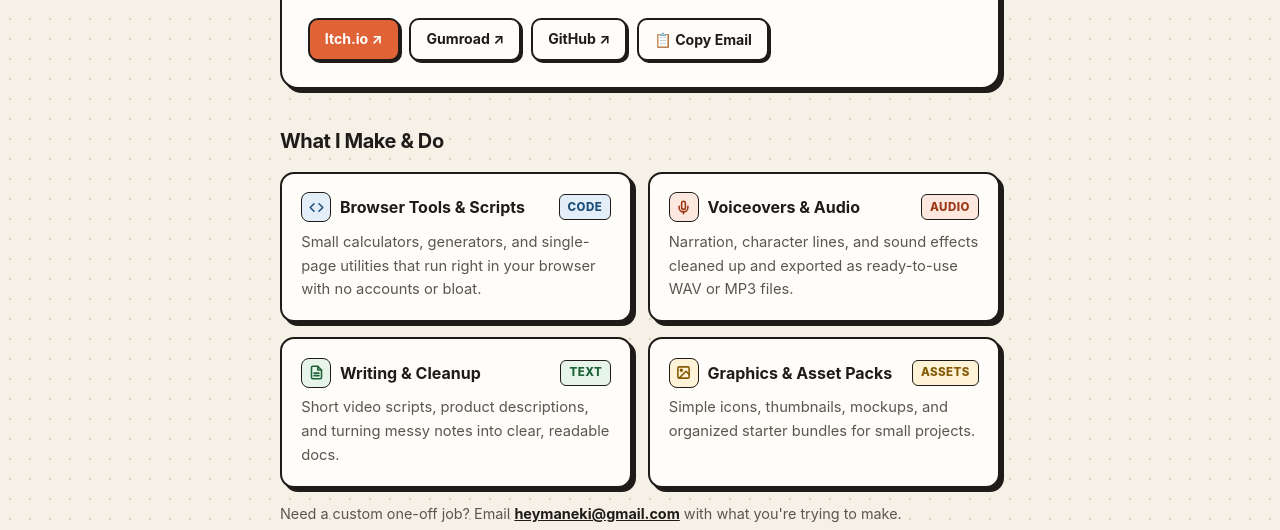
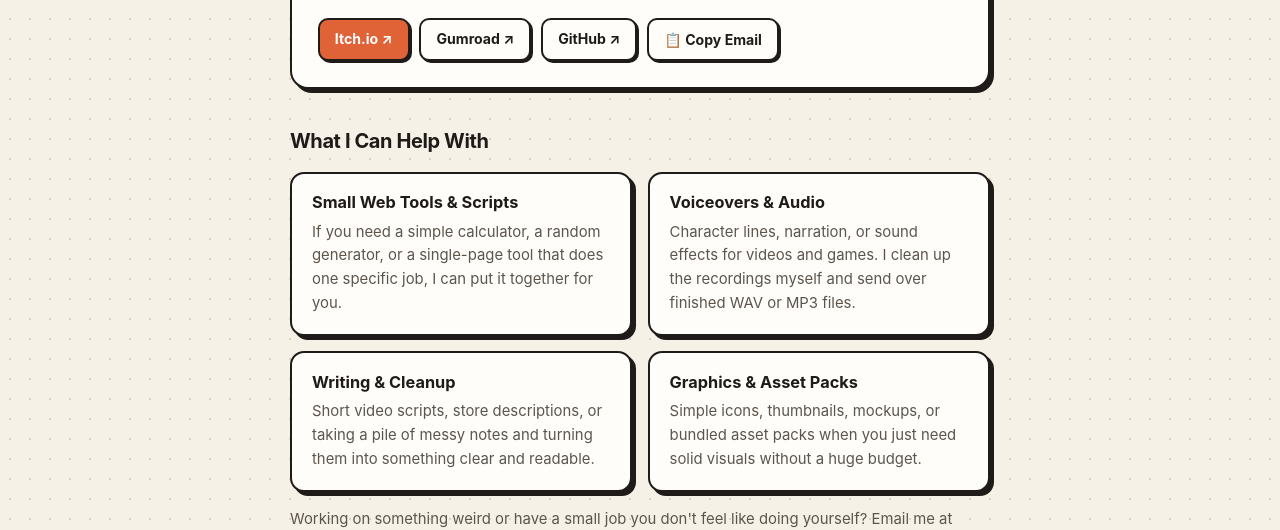
Before and after one commit to heymaneki/heymaneki.github.io, a plain HTML site: page index.html in a window 1280 px wide. Shown: the part 271-801 px from the top of the page. Drawn offline with Linux system fonts and the light colour scheme.

Commit message:
Update index.html for improved layout and text
Refactor HTML structure and update content for clarity.

```diff
--- a/index.html
+++ b/index.html
@@ -16,14 +16,6 @@
       --accent: #e06338;
       --accent-hover: #c95128;
       --gold: #f5c451;
-      --code-bg: #e3eef8;
-      --code-text: #1d4e7a;
-      --audio-bg: #fde8df;
-      --audio-text: #9c3818;
-      --text-bg: #e6f4ea;
-      --text-text: #1e6238;
-      --asset-bg: #fef3d6;
-      --asset-text: #855a08;
       --shadow: 4px 4px 0px #1e1b18;
       --shadow-sm: 2px 2px 0px #1e1b18;
     }
@@ -39,14 +31,6 @@
       --accent: #eb7349;
       --accent-hover: #f5845d;
       --gold: #eab308;
-      --code-bg: #1c2d3d;
-      --code-text: #7cc0f8;
-      --audio-bg: #3b221a;
-      --audio-text: #f79d7e;
-      --text-bg: #1a3324;
-      --text-text: #7ee2a4;
-      --asset-bg: #382d14;
-      --asset-text: #facc15;
       --shadow: 4px 4px 0px #0b0a09;
       --shadow-sm: 2px 2px 0px #0b0a09;
     }
@@ -69,7 +53,7 @@
     }
 
     .container {
-      max-width: 720px;
+      max-width: 700px;
       margin: 0 auto;
     }
 
@@ -222,7 +206,7 @@
 
     .grid-2 {
       display: grid;
-      grid-template-columns: repeat(auto-fit, minmax(295px, 1fr));
+      grid-template-columns: repeat(auto-fit, minmax(290px, 1fr));
       gap: 0.95rem;
     }
 
@@ -231,7 +215,7 @@
       border: 2px solid var(--ink);
       box-shadow: var(--shadow);
       border-radius: 14px;
-      padding: 1.15rem 1.2rem;
+      padding: 1.15rem 1.25rem;
       text-decoration: none;
       color: inherit;
       display: block;
@@ -252,32 +236,15 @@
       justify-content: space-between;
       align-items: center;
       gap: 0.6rem;
-      margin-bottom: 0.55rem;
-    }
-
-    .card-title-group {
-      display: flex;
-      align-items: center;
-      gap: 0.55rem;
-    }
-
-    .icon-box {
-      width: 30px;
-      height: 30px;
-      border-radius: 8px;
-      border: 1.5px solid var(--ink);
-      display: inline-flex;
-      align-items: center;
-      justify-content: center;
-      flex-shrink: 0;
+      margin-bottom: 0.45rem;
     }
 
     .card h3 {
-      font-size: 1rem;
-      line-height: 1.25;
+      font-size: 1.02rem;
+      line-height: 1.3;
     }
 
-    .tag {
+    .tag-live {
       font-size: 0.72rem;
       font-weight: 800;
       text-transform: uppercase;
@@ -285,23 +252,19 @@
       padding: 0.18rem 0.5rem;
       border-radius: 6px;
       border: 1.5px solid var(--ink);
+      background: var(--gold);
+      color: #1e1b18;
       white-space: nowrap;
     }
 
-    .tag-code { background: var(--code-bg); color: var(--code-text); }
-    .tag-audio { background: var(--audio-bg); color: var(--audio-text); }
-    .tag-text { background: var(--text-bg); color: var(--text-text); }
-    .tag-asset { background: var(--asset-bg); color: var(--asset-text); }
-    .tag-live { background: var(--gold); color: #1e1b18; }
-
     .card p {
       color: var(--muted);
-      font-size: 0.92rem;
+      font-size: 0.93rem;
     }
 
     .contact-note {
-      margin-top: 0.9rem;
-      font-size: 0.9rem;
+      margin-top: 1rem;
+      font-size: 0.93rem;
       color: var(--muted);
     }
 
@@ -380,79 +343,55 @@
       </div>
     </header>
 
-    <!-- SECTION 1: WHAT I MAKE & DO -->
+    <!-- SECTION 1: WHAT I CAN HELP WITH -->
     <section>
       <div class="section-head">
-        <h2>What I Make &amp; Do</h2>
+        <h2>What I Can Help With</h2>
       </div>
 
       <div class="grid-2">
         <div class="card">
           <div class="card-top">
-            <div class="card-title-group">
-              <span class="icon-box tag-code" aria-hidden="true">
-                <svg width="15" height="15" viewBox="0 0 24 24" fill="none" stroke="currentColor" stroke-width="2.5" stroke-linecap="round" stroke-linejoin="round"><polyline points="16 18 22 12 16 6"/><polyline points="8 6 2 12 8 18"/></svg>
-              </span>
-              <h3>Browser Tools &amp; Scripts</h3>
-            </div>
-            <span class="tag tag-code">Code</span>
+            <h3>Small Web Tools &amp; Scripts</h3>
           </div>
-          <p>Small calculators, generators, and single-page utilities that run right in your browser with no accounts or bloat.</p>
+          <p>If you need a simple calculator, a random generator, or a single-page tool that does one specific job, I can put it together for you.</p>
         </div>
 
         <div class="card">
           <div class="card-top">
-            <div class="card-title-group">
-              <span class="icon-box tag-audio" aria-hidden="true">
-                <svg width="15" height="15" viewBox="0 0 24 24" fill="none" stroke="currentColor" stroke-width="2.5" stroke-linecap="round" stroke-linejoin="round"><path d="M12 2a3 3 0 0 0-3 3v7a3 3 0 0 0 6 0V5a3 3 0 0 0-3-3Z"/><path d="M19 10v2a7 7 0 0 1-14 0v-2"/><line x1="12" x2="12" y1="19" y2="22"/></svg>
-              </span>
-              <h3>Voiceovers &amp; Audio</h3>
-            </div>
-            <span class="tag tag-audio">Audio</span>
+            <h3>Voiceovers &amp; Audio</h3>
           </div>
-          <p>Narration, character lines, and sound effects cleaned up and exported as ready-to-use WAV or MP3 files.</p>
+          <p>Character lines, narration, or sound effects for videos and games. I clean up the recordings myself and send over finished WAV or MP3 files.</p>
         </div>
 
         <div class="card">
           <div class="card-top">
-            <div class="card-title-group">
-              <span class="icon-box tag-text" aria-hidden="true">
-                <svg width="15" height="15" viewBox="0 0 24 24" fill="none" stroke="currentColor" stroke-width="2.5" stroke-linecap="round" stroke-linejoin="round"><path d="M14 2H6a2 2 0 0 0-2 2v16a2 2 0 0 0 2 2h12a2 2 0 0 0 2-2V8z"/><polyline points="14 2 14 8 20 8"/><line x1="16" x2="8" y1="13" y2="13"/><line x1="16" x2="8" y1="17" y2="17"/></svg>
-              </span>
-              <h3>Writing &amp; Cleanup</h3>
-            </div>
-            <span class="tag tag-text">Text</span>
+            <h3>Writing &amp; Cleanup</h3>
           </div>
-          <p>Short video scripts, product descriptions, and turning messy notes into clear, readable docs.</p>
+          <p>Short video scripts, store descriptions, or taking a pile of messy notes and turning them into something clear and readable.</p>
         </div>
 
         <div class="card">
           <div class="card-top">
-            <div class="card-title-group">
-              <span class="icon-box tag-asset" aria-hidden="true">
-                <svg width="15" height="15" viewBox="0 0 24 24" fill="none" stroke="currentColor" stroke-width="2.5" stroke-linecap="round" stroke-linejoin="round"><rect x="3" y="3" width="18" height="18" rx="2" ry="2"/><circle cx="8.5" cy="8.5" r="1.5"/><polyline points="21 15 16 10 5 21"/></svg>
-              </span>
-              <h3>Graphics &amp; Asset Packs</h3>
-            </div>
-            <span class="tag tag-asset">Assets</span>
+            <h3>Graphics &amp; Asset Packs</h3>
           </div>
-          <p>Simple icons, thumbnails, mockups, and organized starter bundles for small projects.</p>
+          <p>Simple icons, thumbnails, mockups, or bundled asset packs when you just need solid visuals without a huge budget.</p>
         </div>
       </div>
 
       <p class="contact-note">
-        Need a custom one-off job? Email <a href="mailto:heymaneki@gmail.com">heymaneki@gmail.com</a> with what you're trying to make.
+        Working on something weird or have a small job you don't feel like doing yourself? Email me at <a href="mailto:heymaneki@gmail.com">heymaneki@gmail.com</a> and let me know what you need.
       </p>
     </section>
 
-    <!-- SECTION 2: PUBLISHED WORK -->
+    <!-- SECTION 2: THINGS I'VE MADE -->
     <section>
       <div class="section-head">
-        <h2>Stuff I've Made</h2>
+        <h2>Things I've Made</h2>
       </div>
 
       <div class="empty-shelf">
-        Nothing published just yet—this site just went live. First free browser tool and audio pack are being put together now and will show up here with direct links as soon as they're tested.
+        Nothing up here just yet—I literally just set this page up. I'm working on a couple of small tools and audio packs right now, and I'll post the links here as soon as they're actually done.
       </div>
 
       <!-- WHEN YOU SHIP ITEM #1, REPLACE THE .empty-shelf DIV ABOVE WITH THIS GRID:
@@ -460,7 +399,7 @@
         <a class="card" href="https://YOUR-LINK-HERE" target="_blank" rel="noopener">
           <div class="card-top">
             <h3>Actual Project Name ↗</h3>
-            <span class="tag tag-live">Free Tool</span>
+            <span class="tag-live">Free Tool</span>
           </div>
           <p>One honest sentence describing what it actually does.</p>
         </a>
@@ -469,7 +408,7 @@
     </section>
 
     <footer>
-      <span>Maneki</span>
+      <span>Made by Maneki</span>
       <span><a href="mailto:heymaneki@gmail.com">heymaneki@gmail.com</a></span>
     </footer>
   </div>
```
